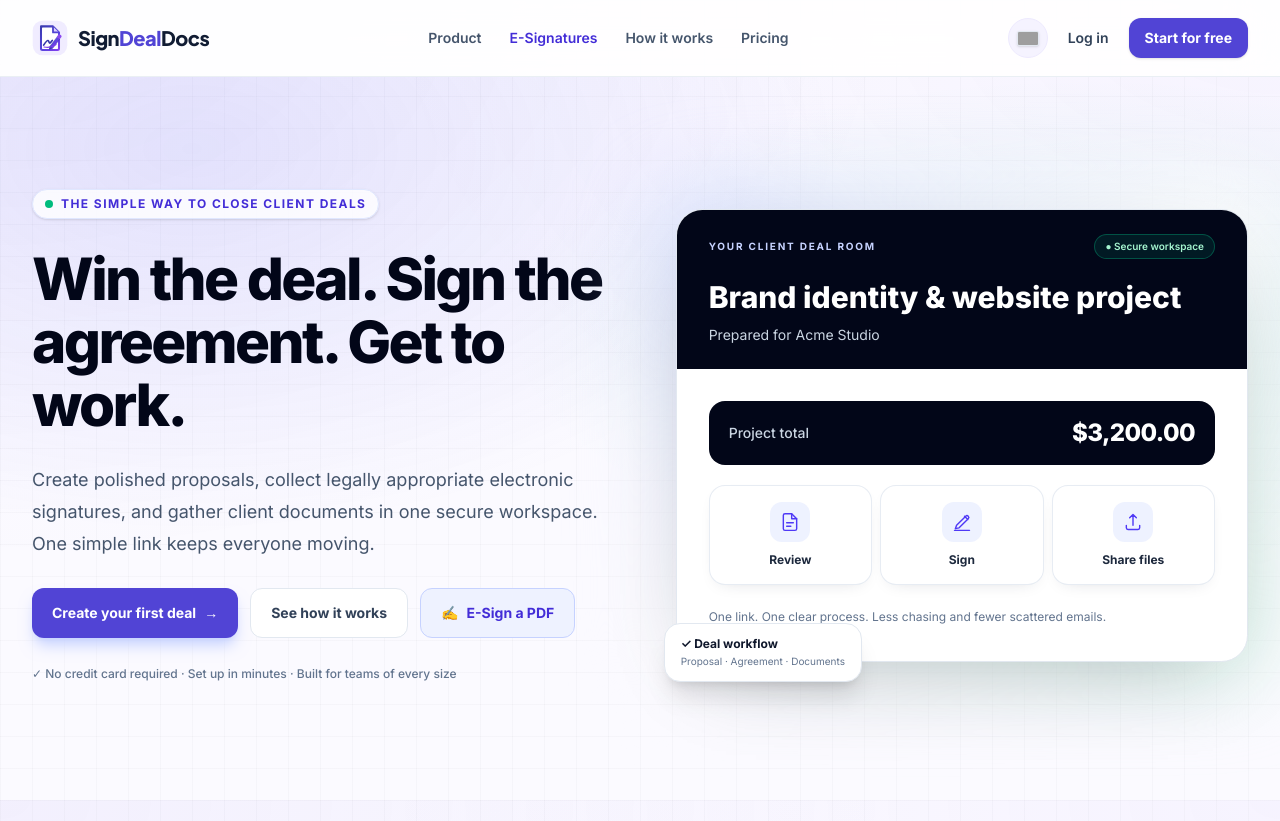
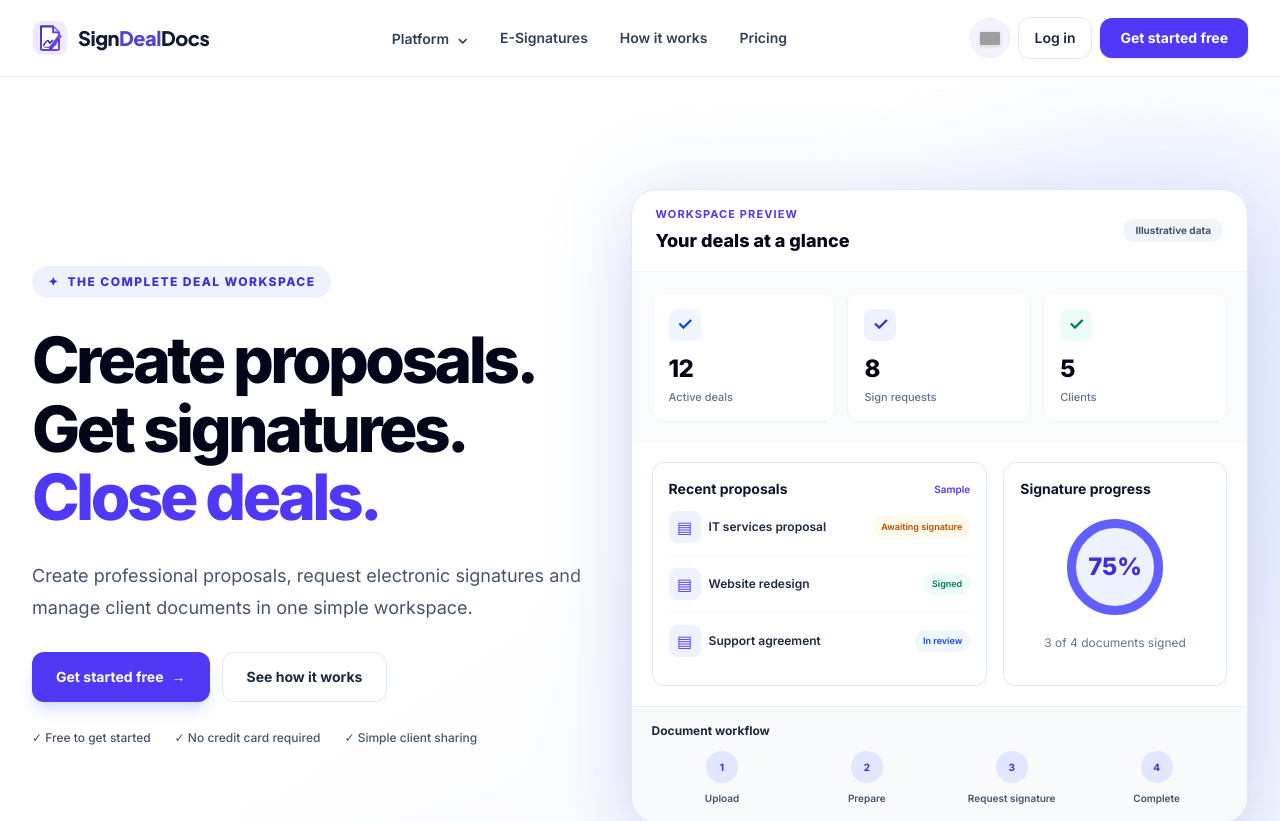
Before and after one commit to Abhay-Sharma14/signdealdocs, a Next.js app: page / in a window 1280 px wide. Shown: the top 821 px of the page. Built offline with nearby package versions, Linux system fonts and the light colour scheme; grey boxes are pictures that could not be loaded.

Commit message:
Implement responsive enterprise homepage with dropdown navigation and workspace hero

```diff
--- a/components/home-page.tsx
+++ b/components/home-page.tsx
@@ -9,6 +9,8 @@ import { useLocale } from "@/components/locale-provider";
 export default function HomePage() {
   const { t, formatCurrency } = useLocale();
   const year = new Date().getFullYear();
+  const [mobileMenuOpen, setMobileMenuOpen] = useState(false);
+  const [platformOpen, setPlatformOpen] = useState(false);
   const [billingCountry, setBillingCountry] = useState<"IN" | "US" | "GB" | "EU" | "OTHER">("US");
   const features = [
     { number: "01", icon: "✦", title: t("feature1"), copy: t("feature1d") },
@@ -23,81 +25,76 @@ export default function HomePage() {
 
   return (
     <div className="flex min-h-screen flex-col overflow-hidden">
-      <header className="sticky top-0 z-40 border-b border-slate-200/70 bg-white/90 backdrop-blur-xl">
+      <header className="sticky top-0 z-40 border-b border-slate-200/80 bg-white/95 backdrop-blur-xl">
         <div className="mx-auto flex h-[76px] max-w-7xl items-center justify-between gap-3 px-4 sm:px-6 lg:px-8">
-          <Logo />
-          <nav className="hidden items-center gap-7 md:flex">
-            <a href="#product" className="text-sm font-semibold text-slate-600 hover:text-slate-950">{t("navProduct")}</a>
-            <Link href="/signatures/new" className="text-sm font-semibold text-indigo-700 hover:text-indigo-900">E-Signatures</Link>
-            <a href="#how-it-works" className="text-sm font-semibold text-slate-600 hover:text-slate-950">{t("navHow")}</a>
-            <a href="#pricing" className="text-sm font-semibold text-slate-600 hover:text-slate-950">{t("navPricing")}</a>
+          <Logo href="/" />
+          <nav aria-label="Main navigation" className="hidden items-center gap-8 lg:flex">
+            <div className="relative">
+              <button type="button" aria-expanded={platformOpen} aria-controls="platform-menu" onClick={() => setPlatformOpen(!platformOpen)} className="inline-flex items-center gap-2 text-sm font-semibold text-slate-700 hover:text-indigo-700">Platform <span aria-hidden="true" className={platformOpen ? "rotate-180 transition-transform" : "transition-transform"}>⌄</span></button>
+              {platformOpen && <div id="platform-menu" className="absolute left-0 top-full mt-4 w-64 rounded-2xl border border-slate-200 bg-white p-2 shadow-xl">
+                <a href="#product" onClick={() => setPlatformOpen(false)} className="block rounded-xl px-4 py-3 text-sm font-semibold text-slate-800 hover:bg-indigo-50">AI proposals <span className="block text-xs font-normal text-slate-500">Create and share proposals</span></a>
+                <Link href="/signatures/new" onClick={() => setPlatformOpen(false)} className="block rounded-xl px-4 py-3 text-sm font-semibold text-slate-800 hover:bg-indigo-50">E-Signatures <span className="block text-xs font-normal text-slate-500">Request a PDF signature</span></Link>
+                <a href="#how-it-works" onClick={() => setPlatformOpen(false)} className="block rounded-xl px-4 py-3 text-sm font-semibold text-slate-800 hover:bg-indigo-50">Client workspace <span className="block text-xs font-normal text-slate-500">Documents and deal workflow</span></a>
+              </div>}
+            </div>
+            <Link href="/signatures/new" className="text-sm font-semibold text-slate-700 hover:text-indigo-700">E-Signatures</Link>
+            <a href="#how-it-works" className="text-sm font-semibold text-slate-700 hover:text-indigo-700">{t("navHow")}</a>
+            <a href="#pricing" className="text-sm font-semibold text-slate-700 hover:text-indigo-700">{t("navPricing")}</a>
           </nav>
           <div className="flex items-center gap-2">
-            <LanguageSwitcher compact />
-            <Link href="/login" className="hidden rounded-xl px-3 py-2 text-sm font-semibold text-slate-700 hover:bg-slate-100 sm:inline-flex">{t("login")}</Link>
-            <Link href="/login" className="rounded-xl bg-brand px-3.5 py-2.5 text-xs font-bold text-white shadow-sm transition hover:bg-[#4338ca] sm:px-4 sm:text-sm">{t("start")}</Link>
+            <div className="hidden sm:block"><LanguageSwitcher compact /></div>
+            <Link href="/login" className="hidden rounded-xl border border-slate-200 px-4 py-2.5 text-sm font-semibold text-slate-800 transition hover:bg-slate-50 md:inline-flex">{t("login")}</Link>
+            <Link href="/login" className="hidden rounded-xl bg-indigo-600 px-5 py-2.5 text-sm font-bold text-white shadow-sm transition hover:bg-indigo-700 sm:inline-flex">Get started free</Link>
+            <button type="button" aria-label={mobileMenuOpen ? "Close menu" : "Open menu"} aria-expanded={mobileMenuOpen} aria-controls="mobile-navigation" onClick={() => setMobileMenuOpen(!mobileMenuOpen)} className="inline-flex h-11 w-11 items-center justify-center rounded-xl border border-slate-200 text-xl text-slate-800 lg:hidden">{mobileMenuOpen ? "×" : "☰"}</button>
           </div>
         </div>
+        {mobileMenuOpen && <nav id="mobile-navigation" aria-label="Mobile navigation" className="border-t border-slate-100 bg-white px-5 py-4 shadow-lg lg:hidden">
+          <div className="mx-auto flex max-w-7xl flex-col gap-1">
+            <a href="#product" onClick={() => setMobileMenuOpen(false)} className="rounded-lg px-3 py-3 text-sm font-semibold text-slate-800">Platform</a>
+            <Link href="/signatures/new" onClick={() => setMobileMenuOpen(false)} className="rounded-lg px-3 py-3 text-sm font-semibold text-slate-800">E-Signatures</Link>
+            <a href="#how-it-works" onClick={() => setMobileMenuOpen(false)} className="rounded-lg px-3 py-3 text-sm font-semibold text-slate-800">{t("navHow")}</a>
+            <a href="#pricing" onClick={() => setMobileMenuOpen(false)} className="rounded-lg px-3 py-3 text-sm font-semibold text-slate-800">{t("navPricing")}</a>
+            <div className="px-3 py-2"><LanguageSwitcher compact /></div>
+            <Link href="/login" onClick={() => setMobileMenuOpen(false)} className="rounded-lg px-3 py-3 text-sm font-semibold text-slate-800">Log in</Link>
+            <Link href="/login" onClick={() => setMobileMenuOpen(false)} className="rounded-xl bg-indigo-600 px-4 py-3 text-center text-sm font-bold text-white">Get started free</Link>
+          </div>
+        </nav>}
       </header>
-
       <main className="flex-1">
-        <section className="relative isolate">
-          <div className="pointer-events-none absolute inset-0 -z-10 bg-[radial-gradient(ellipse_at_15%_10%,rgba(99,102,241,.13),transparent_42%),radial-gradient(ellipse_at_85%_35%,rgba(16,185,129,.10),transparent_38%)]" />
-          <div className="mx-auto grid max-w-7xl items-center gap-12 px-4 py-16 sm:px-6 sm:py-24 lg:grid-cols-[1.02fr_.98fr] lg:px-8 lg:py-28">
+        <section className="relative isolate overflow-hidden bg-gradient-to-br from-white via-white to-indigo-50/70">
+          <div className="pointer-events-none absolute -right-40 top-12 -z-10 h-[550px] w-[550px] rounded-full bg-indigo-100/60 blur-3xl" />
+          <div className="mx-auto grid max-w-7xl items-center gap-12 px-4 py-16 sm:px-6 sm:py-24 lg:grid-cols-[.95fr_1.05fr] lg:gap-10 lg:px-8 lg:py-28">
             <div className="space-y-7">
-              <div className="inline-flex items-center gap-2 rounded-full border border-indigo-100 bg-white/80 px-3 py-1.5 text-xs font-bold uppercase tracking-[.12em] text-indigo-700 shadow-sm">
-                <span className="h-2 w-2 rounded-full bg-emerald-500" /> {t("eyebrow")}
+              <p className="inline-flex items-center gap-2 rounded-full bg-indigo-50 px-4 py-2 text-xs font-extrabold uppercase tracking-[.12em] text-indigo-700"><span aria-hidden="true">✦</span> The complete deal workspace</p>
+              <h1 className="max-w-2xl text-[clamp(2.65rem,5vw,4.5rem)] font-extrabold leading-[1.07] tracking-[-.055em] text-slate-950">Create proposals.<br />Get signatures.<br /><span className="text-indigo-600">Close deals.</span></h1>
+              <p className="max-w-xl text-base leading-8 text-slate-600 sm:text-lg">Create professional proposals, request electronic signatures and manage client documents in one simple workspace.</p>
+              <div className="flex flex-wrap gap-3">
+                <Link href="/login" className="inline-flex items-center justify-center rounded-xl bg-indigo-600 px-6 py-3.5 text-sm font-bold text-white shadow-lg shadow-indigo-200/70 transition hover:bg-indigo-700">Get started free <span className="ml-2" aria-hidden="true">→</span></Link>
+                <a href="#how-it-works" className="inline-flex items-center justify-center rounded-xl border border-slate-200 bg-white px-6 py-3.5 text-sm font-bold text-slate-800 transition hover:border-indigo-200 hover:bg-indigo-50">See how it works</a>
               </div>
-              <h1 className="max-w-2xl text-4xl font-extrabold leading-[1.08] tracking-[-.045em] text-slate-950 sm:text-5xl lg:text-[3.65rem]">{t("title")}</h1>
-              <p className="max-w-xl text-base leading-8 text-slate-600 sm:text-lg">{t("subtitle")}</p>
-              <div className="flex flex-wrap gap-3">
-                <Link href="/login" className="inline-flex items-center justify-center rounded-xl bg-brand px-5 py-3.5 text-sm font-bold text-white shadow-lg shadow-indigo-200 transition hover:-translate-y-0.5 hover:bg-[#4338ca]">{t("primary")} <span className="ml-2">→</span></Link>
-                <a href="#how-it-works" className="inline-flex items-center justify-center rounded-xl border border-slate-200 bg-white px-5 py-3.5 text-sm font-bold text-slate-700 transition hover:bg-slate-50">{t("secondary")}</a>
-                <Link href="/signatures/new" className="inline-flex items-center justify-center gap-2 rounded-xl border border-indigo-200 bg-indigo-50 px-5 py-3.5 text-sm font-bold text-indigo-700 transition hover:border-indigo-300 hover:bg-indigo-100"><span aria-hidden="true">✍</span> E-Sign a PDF</Link>
+              <div className="flex flex-wrap gap-x-6 gap-y-2 text-xs font-medium text-slate-600"><span>✓ Free to get started</span><span>✓ No credit card required</span><span>✓ Simple client sharing</span></div>
+            </div>
+            <div className="relative min-w-0">
+              <div className="absolute -inset-4 rounded-[2rem] bg-indigo-100/60 blur-2xl" />
+              <div className="relative overflow-hidden rounded-[1.6rem] border border-indigo-100 bg-white shadow-[0_25px_75px_-25px_rgba(54,46,130,.28)]">
+                <div className="flex items-center justify-between border-b border-slate-100 px-5 py-4 sm:px-6">
+                  <div><p className="text-[11px] font-bold uppercase tracking-widest text-indigo-600">Workspace preview</p><h2 className="mt-1 text-lg font-extrabold text-slate-950">Your deals at a glance</h2></div>
+                  <span className="rounded-full bg-slate-100 px-3 py-1 text-[10px] font-bold text-slate-600">Illustrative data</span>
+                </div>
+                <div className="grid grid-cols-3 gap-2 bg-slate-50/70 p-4 sm:gap-3 sm:p-5">
+                  {[{n:"12",label:"Active deals",tone:"text-blue-700 bg-blue-50"},{n:"8",label:"Sign requests",tone:"text-indigo-700 bg-indigo-50"},{n:"5",label:"Clients",tone:"text-emerald-700 bg-emerald-50"}].map((item)=><div key={item.label} className="min-w-0 rounded-xl border border-slate-100 bg-white p-3 sm:p-4"><div className={`mb-3 inline-flex h-8 w-8 items-center justify-center rounded-lg text-lg font-extrabold ${item.tone}`}>✓</div><p className="text-2xl font-extrabold tracking-tight text-slate-950">{item.n}</p><p className="mt-1 text-[11px] font-medium text-slate-500">{item.label}</p></div>)}
+                </div>
+                <div className="grid gap-4 p-4 sm:p-5 xl:grid-cols-[1.2fr_.8fr]">
+                  <div className="rounded-xl border border-slate-200 p-4"><div className="flex items-center justify-between gap-2"><h3 className="text-sm font-bold text-slate-900">Recent proposals</h3><span className="text-[10px] font-semibold text-indigo-600">Sample</span></div>
+                    {[{name:"IT services proposal",status:"Awaiting signature",tone:"bg-amber-50 text-amber-700"},{name:"Website redesign",status:"Signed",tone:"bg-emerald-50 text-emerald-700"},{name:"Support agreement",status:"In review",tone:"bg-blue-50 text-blue-700"}].map((item)=><div key={item.name} className="flex items-center justify-between gap-2 border-b border-slate-100 py-3 last:border-0"><div className="flex min-w-0 items-center gap-2"><span className="flex h-8 w-8 shrink-0 items-center justify-center rounded-lg bg-indigo-50 text-indigo-600">▤</span><span className="truncate text-xs font-semibold text-slate-800">{item.name}</span></div><span className={`shrink-0 rounded-full px-2 py-1 text-[9px] font-semibold ${item.tone}`}>{item.status}</span></div>)}
+                  </div>
+                  <div className="rounded-xl border border-slate-200 p-4"><h3 className="text-sm font-bold text-slate-900">Signature progress</h3><div className="mx-auto my-5 flex h-24 w-24 items-center justify-center rounded-full border-[9px] border-indigo-500 bg-indigo-50 text-2xl font-extrabold text-indigo-700">75%</div><p className="text-center text-xs text-slate-500">3 of 4 documents signed</p></div>
+                </div>
+                <div className="border-t border-slate-100 bg-slate-50 px-5 py-4"><p className="mb-3 text-xs font-bold text-slate-800">Document workflow</p><div className="grid grid-cols-4 gap-1 text-center text-[10px] font-semibold text-slate-600">{["Upload","Prepare","Request signature","Complete"].map((step,i)=><div key={step} className="min-w-0"><div className="mx-auto mb-2 flex h-8 w-8 items-center justify-center rounded-full bg-indigo-100 font-bold text-indigo-700">{i+1}</div>{step}</div>)}</div></div>
               </div>
-              <p className="text-xs font-medium text-slate-500">✓ {t("trust")}</p>
-            </div>
-
-            <div className="relative mx-auto w-full max-w-xl">
-              <div className="absolute -inset-5 rounded-[2rem] bg-gradient-to-br from-indigo-200/60 via-white to-emerald-100/70 blur-2xl" />
-              <article className="relative overflow-hidden rounded-[1.65rem] border border-slate-200 bg-white shadow-[0_30px_90px_-35px_rgba(15,23,42,.32)]">
-                <div className="bg-slate-950 px-6 py-6 text-white sm:px-8">
-                  <div className="flex items-center justify-between gap-3">
-                    <p className="text-[10px] font-bold uppercase tracking-[.18em] text-indigo-200">{t("preview")}</p>
-                    <span className="rounded-full border border-emerald-400/30 bg-emerald-400/10 px-2.5 py-1 text-[10px] font-semibold text-emerald-200">● Secure workspace</span>
-                  </div>
-                  <h2 className="mt-5 text-2xl font-extrabold leading-tight sm:text-3xl">{t("previewTitle")}</h2>
-                  <p className="mt-2 text-sm text-slate-300">{t("prepared")}</p>
-                </div>
-                <div className="space-y-5 p-6 sm:p-8">
-                  <div className="flex items-center justify-between rounded-2xl bg-slate-950 px-5 py-4 text-white">
-                    <span className="text-sm font-medium text-slate-300">{t("investment")}</span>
-                    <span className="text-2xl font-extrabold tracking-tight">{formatCurrency(3200)}</span>
-                  </div>
-                  <div className="grid grid-cols-3 gap-2">
-                    {[t("review"), t("sign"), t("upload")].map((label, index) => (
-                      <div key={label} className="flex min-w-0 flex-col items-center justify-center gap-2.5 rounded-2xl border border-slate-200/80 bg-white px-2 py-4 text-center shadow-[0_6px_18px_-12px_rgba(30,41,59,.25)]">
-                        <span className="flex h-10 w-10 items-center justify-center rounded-xl bg-indigo-50 text-indigo-600">
-                          {index === 0 ? (
-                            <svg aria-hidden="true" viewBox="0 0 24 24" fill="none" className="h-5 w-5" stroke="currentColor" strokeWidth="1.7" strokeLinecap="round" strokeLinejoin="round"><path d="M14 2H6a2 2 0 0 0-2 2v16a2 2 0 0 0 2 2h12a2 2 0 0 0 2-2V8Z"/><path d="M14 2v6h6M8 13h8M8 17h5"/></svg>
-                          ) : index === 1 ? (
-                            <svg aria-hidden="true" viewBox="0 0 24 24" fill="none" className="h-5 w-5" stroke="currentColor" strokeWidth="1.7" strokeLinecap="round" strokeLinejoin="round"><path d="m15 5 4 4M4 20l4.5-1 11-11a2.12 2.12 0 0 0-3-3l-11 11L4 20ZM3 22h18"/></svg>
-                          ) : (
-                            <svg aria-hidden="true" viewBox="0 0 24 24" fill="none" className="h-5 w-5" stroke="currentColor" strokeWidth="1.7" strokeLinecap="round" strokeLinejoin="round"><path d="M12 16V3m0 0L8 7m4-4 4 4M4 16v3a2 2 0 0 0 2 2h12a2 2 0 0 0 2-2v-3"/></svg>
-                          )}
-                        </span>
-                        <span className="text-xs font-bold text-slate-800">{label}</span>
-                      </div>
-                    ))}
-                  </div>
-                  <p className="text-xs leading-6 text-slate-500">One link. One clear process. Less chasing and fewer scattered emails.</p>
-                </div>
-              </article>
-              <div className="absolute -bottom-5 -left-3 hidden rounded-2xl border border-slate-200 bg-white px-4 py-3 shadow-xl sm:block"><p className="text-xs font-bold text-slate-900">✓ Deal workflow</p><p className="mt-0.5 text-[10px] text-slate-500">Proposal · Agreement · Documents</p></div>
             </div>
           </div>
         </section>
-
         <section id="product" className="mx-auto max-w-7xl px-4 py-16 sm:px-6 lg:px-8 lg:py-20">
           <div className="max-w-2xl"><p className="text-xs font-extrabold uppercase tracking-[.18em] text-indigo-600">{t("sectionLabel")}</p><h2 className="mt-3 text-3xl font-extrabold tracking-tight text-slate-950 sm:text-4xl">{t("sectionTitle")}</h2></div>
           <div className="mt-10 grid gap-4 md:grid-cols-3">
```
